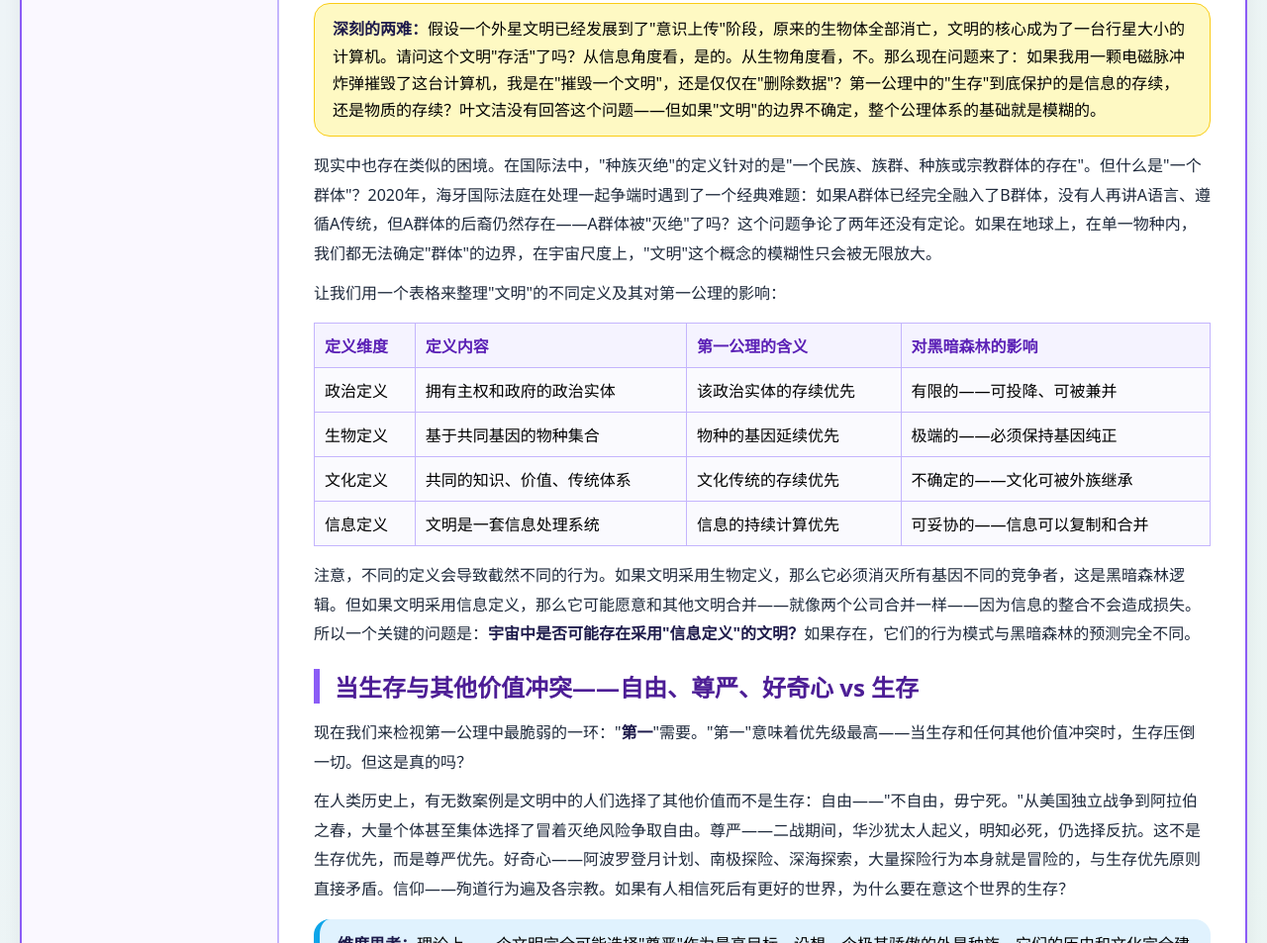
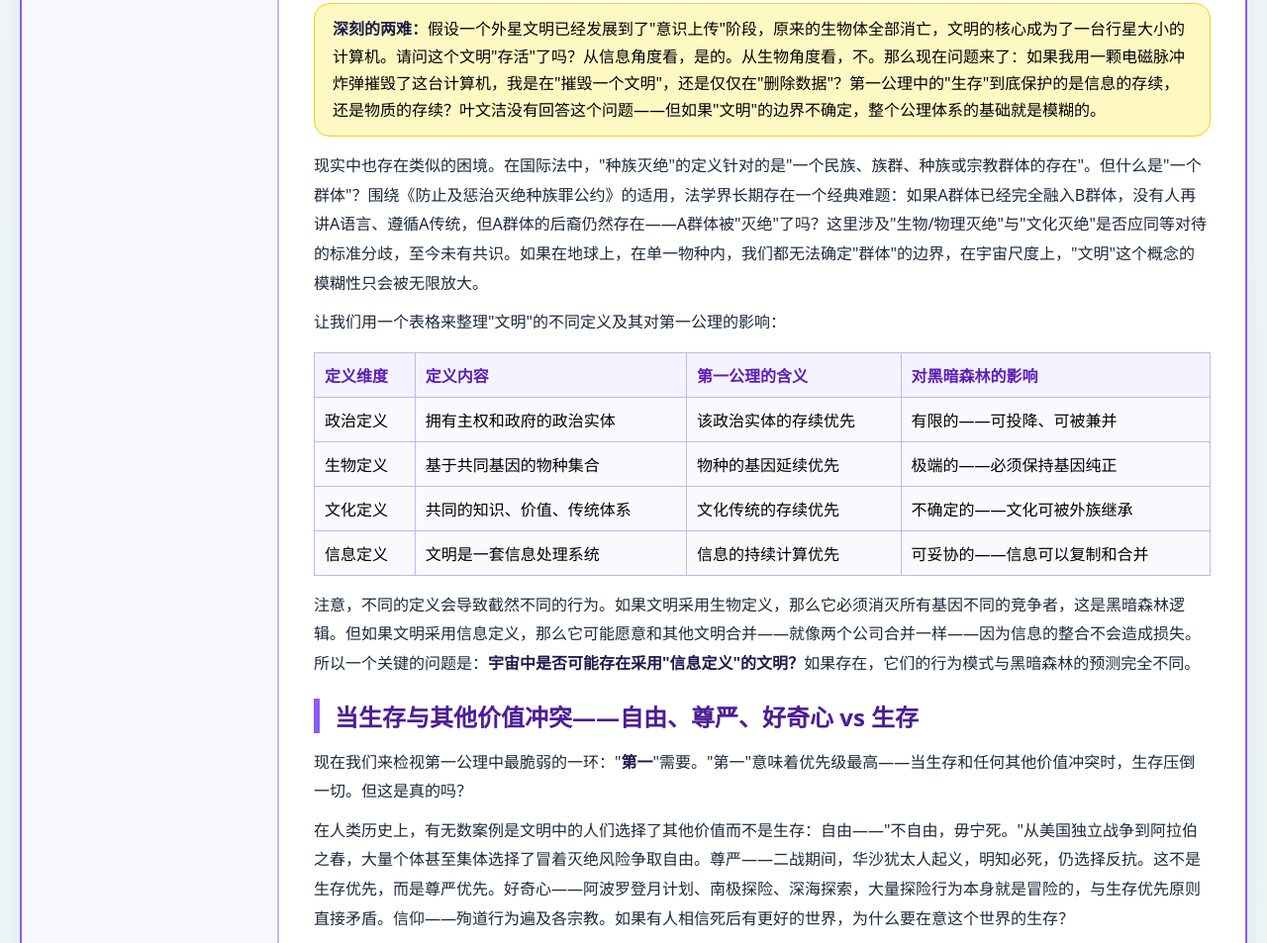
Before and after one commit to 1998x-stack/cosmic-sociology-tutorial, a plain HTML site: page 02.html in a window 1280 px wide. Shown: the part 4371-5324 px from the top of the page at 99% size. Drawn offline with Linux system fonts and the light colour scheme.

Commit message:
fix(cosmic-sociology-tutorial): replace unverifiable ch2 court-case claim with legal-debate framing

```diff
--- a/02.html
+++ b/02.html
@@ -238,7 +238,7 @@
             <strong>深刻的两难：</strong>假设一个外星文明已经发展到了"意识上传"阶段，原来的生物体全部消亡，文明的核心成为了一台行星大小的计算机。请问这个文明"存活"了吗？从信息角度看，是的。从生物角度看，不。那么现在问题来了：如果我用一颗电磁脉冲炸弹摧毁了这台计算机，我是在"摧毁一个文明"，还是仅仅在"删除数据"？第一公理中的"生存"到底保护的是信息的存续，还是物质的存续？叶文洁没有回答这个问题——但如果"文明"的边界不确定，整个公理体系的基础就是模糊的。
         </div>
 
-        <p>现实中也存在类似的困境。在国际法中，"种族灭绝"的定义针对的是"一个民族、族群、种族或宗教群体的存在"。但什么是"一个群体"？2020年，海牙国际法庭在处理一起争端时遇到了一个经典难题：如果A群体已经完全融入了B群体，没有人再讲A语言、遵循A传统，但A群体的后裔仍然存在——A群体被"灭绝"了吗？这个问题争论了两年还没有定论。如果在地球上，在单一物种内，我们都无法确定"群体"的边界，在宇宙尺度上，"文明"这个概念的模糊性只会被无限放大。</p>
+        <p>现实中也存在类似的困境。在国际法中，"种族灭绝"的定义针对的是"一个民族、族群、种族或宗教群体的存在"。但什么是"一个群体"？围绕《防止及惩治灭绝种族罪公约》的适用，法学界长期存在一个经典难题：如果A群体已经完全融入B群体，没有人再讲A语言、遵循A传统，但A群体的后裔仍然存在——A群体被"灭绝"了吗？这里涉及"生物/物理灭绝"与"文化灭绝"是否应同等对待的标准分歧，至今未有共识。如果在地球上，在单一物种内，我们都无法确定"群体"的边界，在宇宙尺度上，"文明"这个概念的模糊性只会被无限放大。</p>
 
         <p>让我们用一个表格来整理"文明"的不同定义及其对第一公理的影响：</p>
 
```
